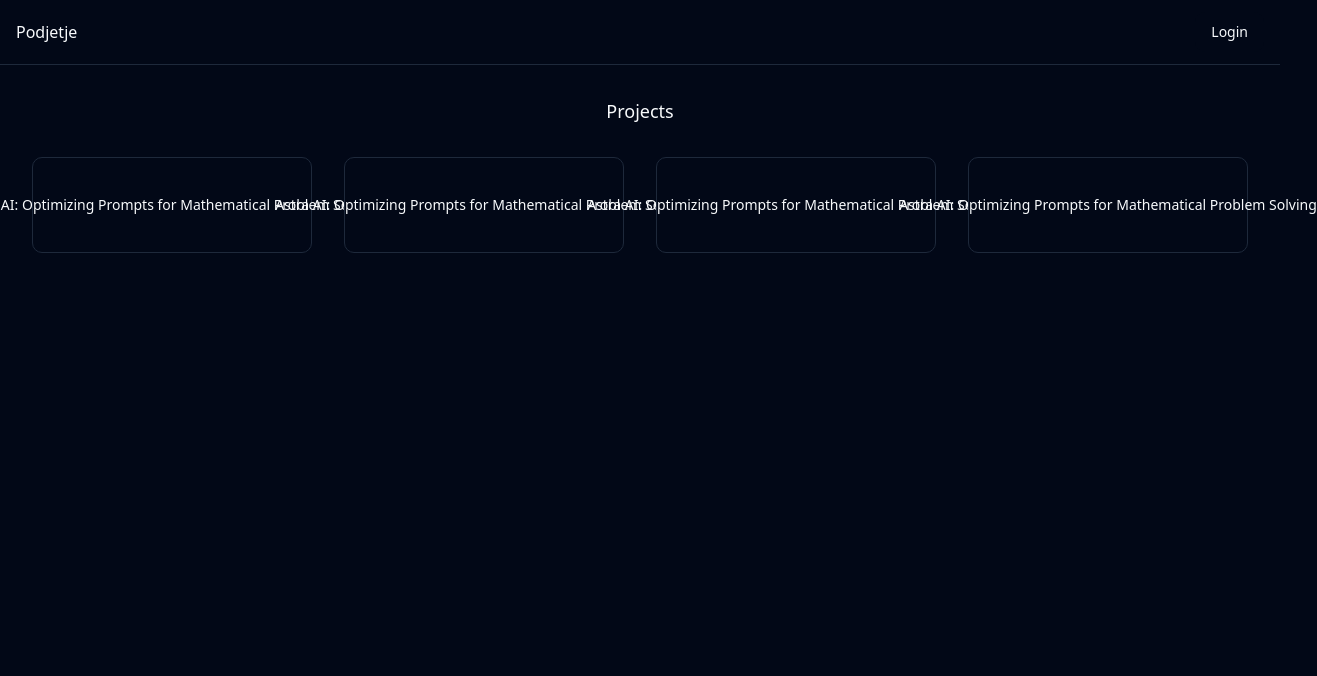
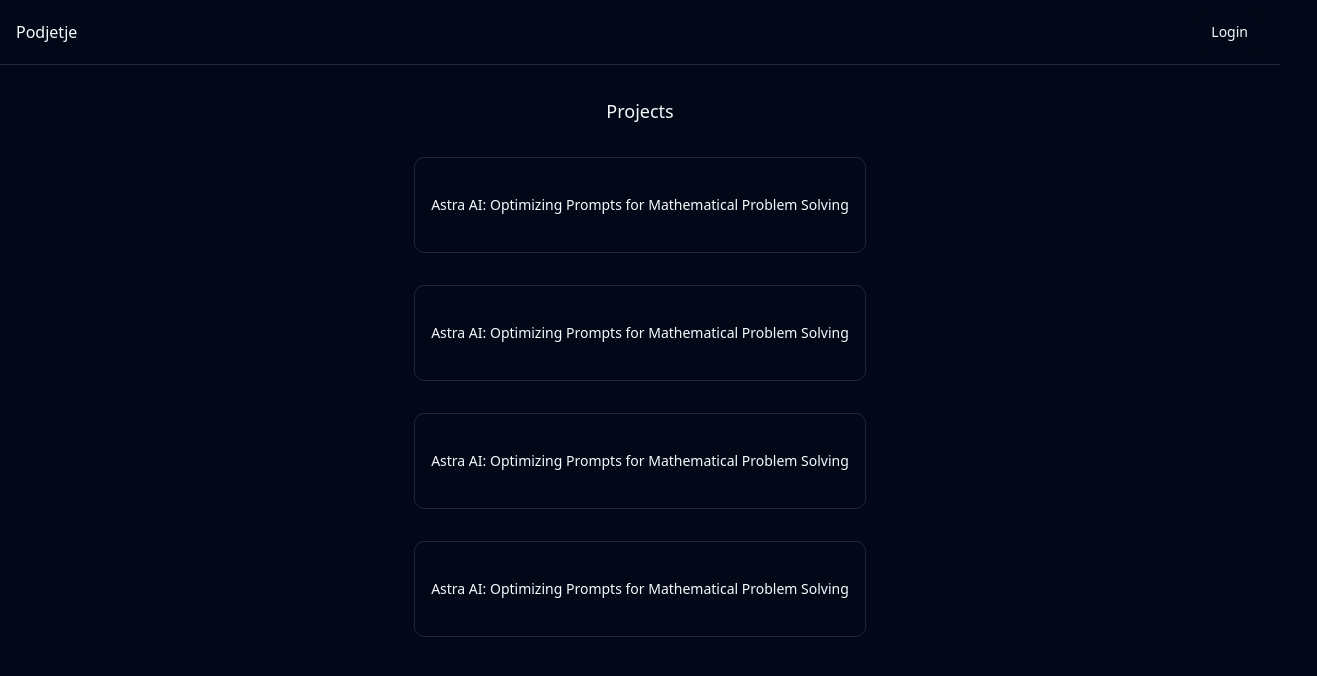
Before and after one commit to nyanSpruk/DragonHack2024, a React (Vite) app in the folder Frontend/: page /projects/1 in a window 1280 px wide. Shown: the top 676 px of the page, 1317 px wide, since content can reach past the window. Built offline with nearby package versions, Linux system fonts and the light colour scheme.

Commit message:
small update pls merge hihi

```diff
--- a/Frontend/src/pages/projects/projects.tsx
+++ b/Frontend/src/pages/projects/projects.tsx
@@ -24,7 +24,7 @@
     return (
         <div className="flex h-full flex-col items-center p-8 gap-8">
             <h1 className="text-lg">Projects</h1>
-            <div className="grid sm:grid-cols-1 lg:grid-cols-4 gap-8 ">
+            <div className="grid grid-cols-1 gap-8 ">
                 {projects.map((project) => (
                     <a href={`/project/${project.id}`}>
                         <Button
```
